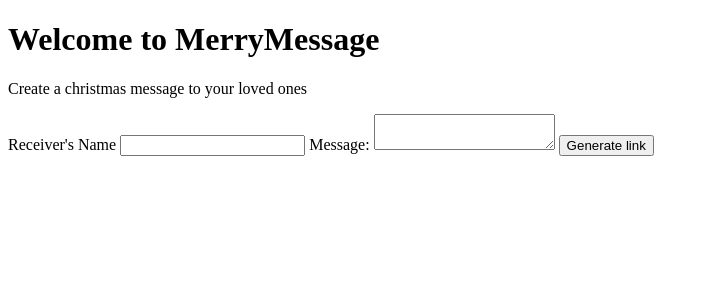
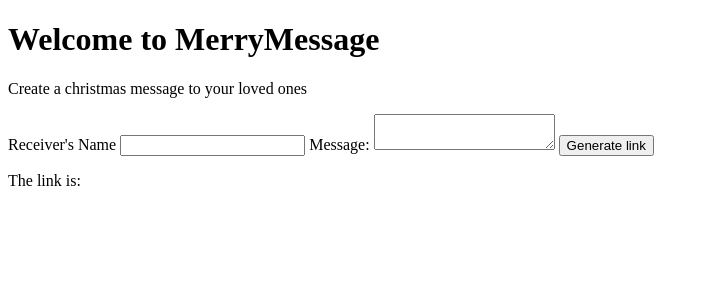
Before and after one commit to Donny-C-1/merrymessage, a SvelteKit app: page / in a window 1280 px wide. Shown: the top 300 px of the page, without its empty margins (0-709 px from the left). Built offline with nearby package versions, Linux system fonts and the light colour scheme.

Commit message:
Added a message page

```diff
--- a/src/routes/+page.svelte
+++ b/src/routes/+page.svelte
@@ -1,10 +1,14 @@
 <script>
+    import { page } from "$app/state";
+
     let name = $state("");
     let message = $state("");
+    let link = $state("");
+
     function onsubmit(e) {
         e.preventDefault();
 
-        alert(`Name: ${name} \n Message: ${message}`)
+        link = new URL(`/message?name=${name}&message=${message}`, page.url.href);
     }
 </script>
 
@@ -19,4 +23,8 @@
         <textarea name="message" id="message" bind:value={message}></textarea>
         <button>Generate link</button>
     </form>
+
+    <div>
+        <p>The link is: {link}</p>
+    </div>
 </main>
```
Also changed, not shown: src/routes/message/+page.svelte (added, +17 -0 lines).
